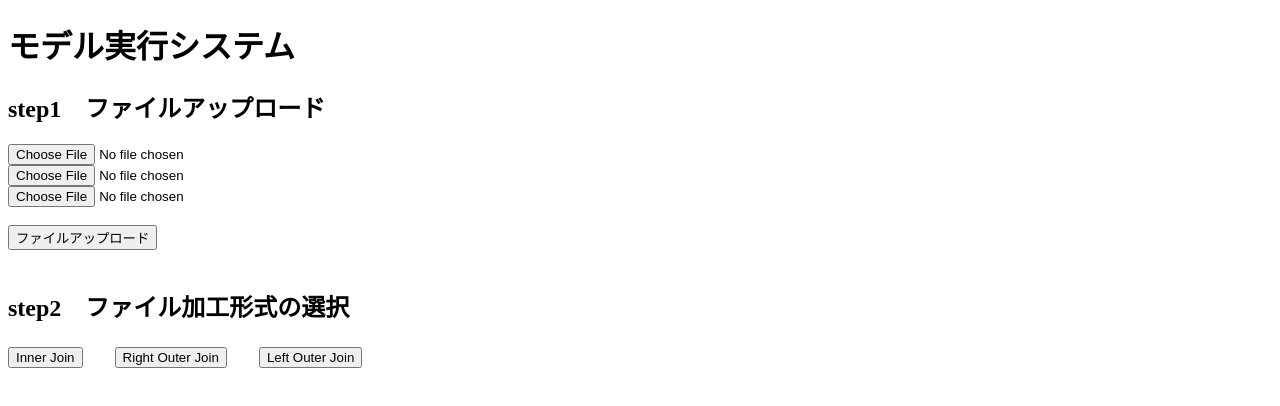
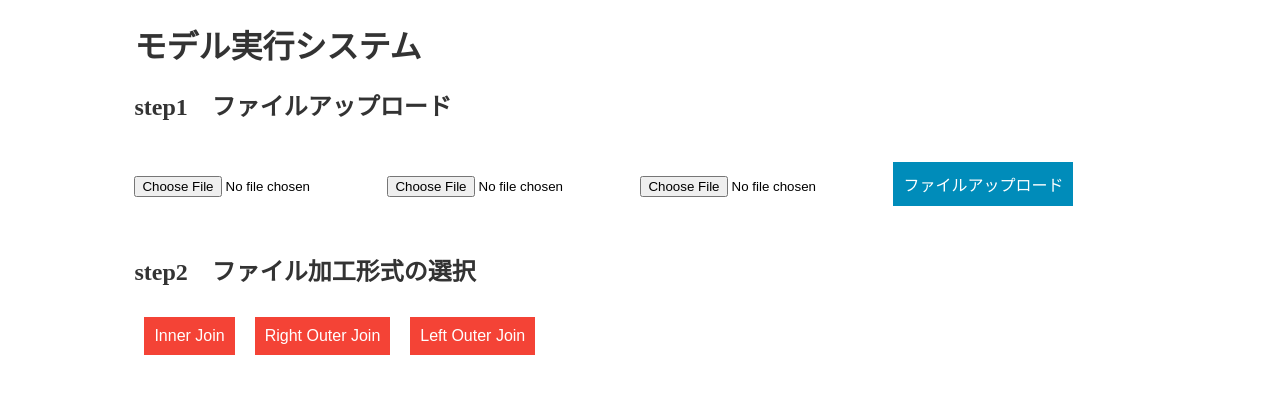
Before and after one commit to schwarzwald0906/-model-execution-System, a Next.js app in the folder frontend/: page / in a window 1280 px wide. Shown: the top 406 px of the page. Built offline with nearby package versions, Linux system fonts and the light colour scheme.

Commit message:
CSSでスタイルを当てる

```diff
--- a/frontend/pages/index.js
+++ b/frontend/pages/index.js
@@ -1,5 +1,6 @@
 import axios from "axios";
 import React, { useState } from "react";
+import styles from "../styles/FileUpload.module.css";
 
 const FileUpload = () => {
   const [file1, setFile1] = useState(null);
@@ -48,34 +49,58 @@ const FileUpload = () => {
   };
 
   return (
-    <div>
-      <h1>モデル実行システム</h1>
-      <h2>step1　ファイルアップロード</h2>
+    <div className={styles.container}>
+      <h1 className={styles.heading}>モデル実行システム</h1>
+      <h2 className={styles.heading}>step1　ファイルアップロード</h2>
       <form onSubmit={submitFile}>
-        <input type="file" onChange={(e) => setFile1(e.target.files[0])} />
-        <br />
-        <input type="file" onChange={(e) => setFile2(e.target.files[0])} />
-        <br />
-        <input type="file" onChange={(e) => setFile3(e.target.files[0])} />
-        <br />
-        <br />
-        <button type="submit">ファイルアップロード</button>
+        <input
+          className={styles.inputFile}
+          type="file"
+          onChange={(e) => setFile1(e.target.files[0])}
+        />
+        <input
+          className={styles.inputFile}
+          type="file"
+          onChange={(e) => setFile2(e.target.files[0])}
+        />
+        <input
+          className={styles.inputFile}
+          type="file"
+          onChange={(e) => setFile3(e.target.files[0])}
+        />
+        <button className={styles.uploadButton} type="submit">
+          ファイルアップロード
+        </button>
       </form>
-      <br />
       {message && (
-        <div style={{ color: isError ? "red" : "green" }}>{message}</div>
+        <div
+          className={`${styles.message} ${
+            isError ? styles.error : styles.success
+          }`}
+        >
+          {message}
+        </div>
       )}
-      <h2>step2　ファイル加工形式の選択</h2>
+      <h2 className={`${styles.heading} ${styles.step2Title}`}>
+        step2　ファイル加工形式の選択
+      </h2>
       <div>
-        <button onClick={() => handleButtonClick("innerJoin")}>
+        <button
+          className={styles.joinButton}
+          onClick={() => handleButtonClick("innerJoin")}
+        >
           Inner Join
         </button>
-        {"　　"}
-        <button onClick={() => handleButtonClick("rightOuterJoin")}>
+        <button
+          className={styles.joinButton}
+          onClick={() => handleButtonClick("rightOuterJoin")}
+        >
           Right Outer Join
         </button>
-        {"　　"}
-        <button onClick={() => handleButtonClick("leftOuterJoin")}>
+        <button
+          className={styles.joinButton}
+          onClick={() => handleButtonClick("leftOuterJoin")}
+        >
           Left Outer Join
         </button>
       </div>
--- /dev/null
+++ b/frontend/styles/FileUpload.module.css
@@ -0,0 +1,71 @@
+/* FileUpload.module.css */
+
+.container {
+    text-align: left;
+    width: 80%;
+    margin: 0 auto;
+}
+
+.heading {
+    color: #333;
+    margin-bottom: 20px;
+}
+
+.inputFile {
+    margin-bottom: 15px;
+}
+
+.uploadButton {
+    margin-top: 20px;
+    padding: 10px;
+    background-color: #008CBA;
+    /* Blue */
+    border: none;
+    color: white;
+    text-decoration: none;
+    display: inline-block;
+    font-size: 16px;
+    transition-duration: 0.4s;
+    cursor: pointer;
+}
+
+.uploadButton:hover {
+    background-color: #007B9A;
+    /* Darker blue */
+}
+
+.step2Title {
+    margin-top: 40px;
+}
+
+.joinButton {
+    margin: 10px;
+    padding: 10px;
+    background-color: #f44336;
+    /* Red */
+    border: none;
+    color: white;
+    text-decoration: none;
+    display: inline-block;
+    font-size: 16px;
+    transition-duration: 0.4s;
+    cursor: pointer;
+}
+
+.joinButton:hover {
+    background-color: #da251c;
+    /* Darker red */
+}
+
+.message {
+    font-size: 16px;
+    font-weight: bold;
+}
+
+.error {
+    color: red;
+}
+
+.success {
+    color: green;
+}
```
